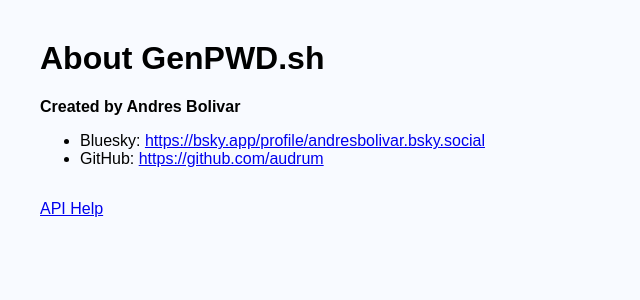
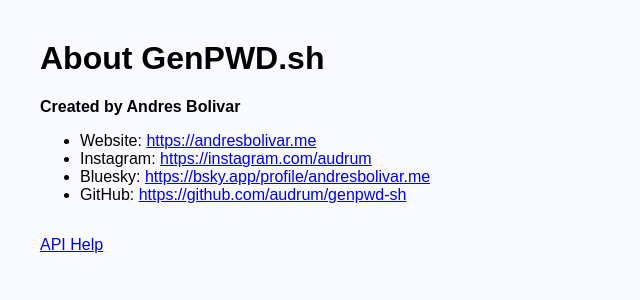
Before and after one commit to audrum/genpwd-sh, a Flask app: page /about in a window 1280 px wide. Shown: the top 300 px of the page, without its empty margins (0-640 px from the left). Run offline with Flask 3, Linux system fonts and the light colour scheme.

Commit message:
feat: update footer with andresbolivar.me, Instagram, and correct links

```diff
--- a/main.py
+++ b/main.py
@@ -289,14 +289,18 @@ Output:
 
 @app.route("/about")
 def about_route():
-    bluesky = "https://bsky.app/profile/andresbolivar.bsky.social"
-    github = "https://github.com/audrum"
+    website = "https://andresbolivar.me"
+    instagram = "https://instagram.com/audrum"
+    bluesky = "https://bsky.app/profile/andresbolivar.me"
+    github = "https://github.com/audrum/genpwd-sh"
     cli_about = f"""\
 GenPWD.sh - About
 
 Created by Andres Bolivar
-Bluesky: {bluesky}
-GitHub:  {github}
+Website:   {website}
+Instagram: {instagram}
+Bluesky:   {bluesky}
+GitHub:    {github}
 """
     if is_cli_request():
         return cli_about, 200, {"Content-Type": "text/plain; charset=utf-8"}
@@ -305,6 +309,8 @@ GitHub:  {github}
 <h1>About GenPWD.sh</h1>
 <p><b>Created by Andres Bolivar</b></p>
 <ul>
+  <li>Website: <a href='{website}' target='_blank'>{website}</a></li>
+  <li>Instagram: <a href='{instagram}' target='_blank'>{instagram}</a></li>
   <li>Bluesky: <a href='{bluesky}' target='_blank'>{bluesky}</a></li>
   <li>GitHub: <a href='{github}' target='_blank'>{github}</a></li>
 </ul>
```
Also changed, not shown: templates/index.html (+6 -3 lines).
